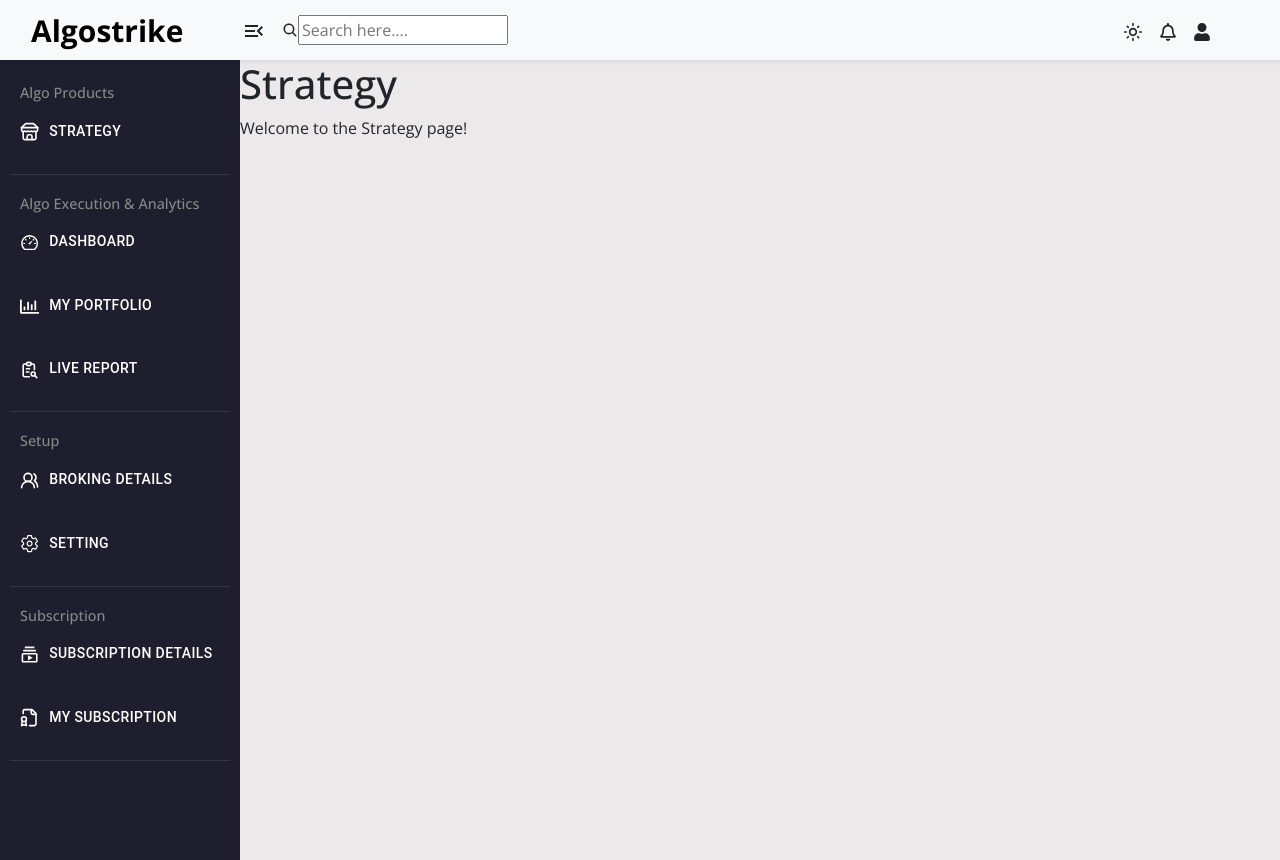
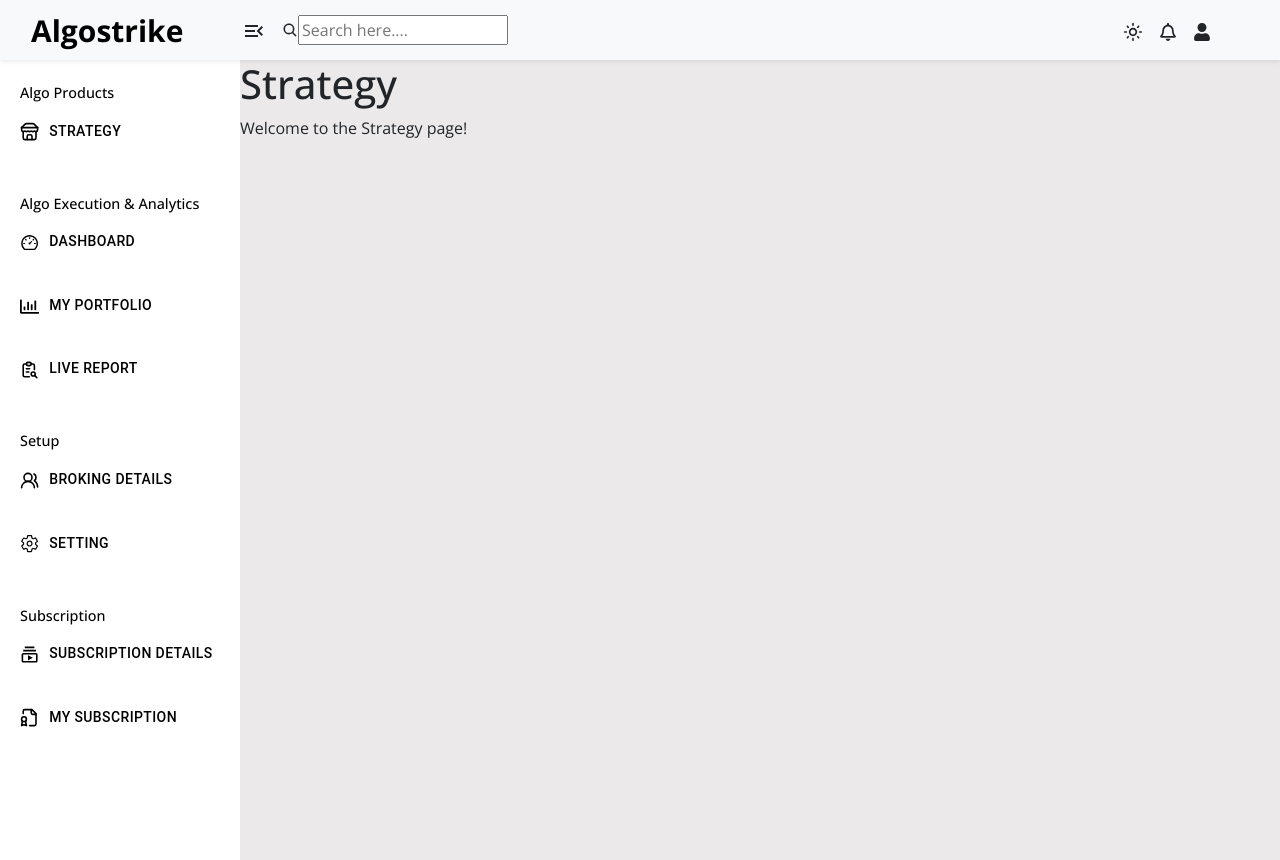
Before and after one commit to muskan-67/my_react_project, a React (Vite) app: page / in a window 1280 px wide. Built offline with nearby package versions, Linux system fonts and the light colour scheme.

Commit message:
code files

```diff
--- a/src/App.css
+++ b/src/App.css
@@ -220,10 +220,10 @@ width: 80%; flex: 0 0 80%;
 .sidebarwrapper {
    width: 240px;
   transition: width 0.3s ease;
-  background-color: #1e1e2f;
+  background-color: #ffffff;
   height: 100vh;
   overflow: hidden;
-  color: #fff;
+  color: #000000;
   position: relative;
 }
 
@@ -248,7 +248,8 @@ width: 80%; flex: 0 0 80%;
   text-transform: none;
   margin: 1.2rem 0 0.5rem;
   padding-left: 10px;
-  color: #888;
+  color: #000000;
+
 }
 
 /* Sidebar List */
@@ -256,12 +257,14 @@ width: 80%; flex: 0 0 80%;
   list-style: none;
   padding-left: 0;
   margin: 0;
+
 }
 
 /* Sidebar List Items */
 .sidebar li {
   margin-bottom: 10px;
   display: flex;
+
 }
 
 /* Sidebar Buttons */
@@ -269,13 +272,14 @@ width: 80%; flex: 0 0 80%;
   display: flex;
   align-items: center;
   gap: 10px;
+   text-decoration: none;
   justify-content: flex-start;
   width: 100%;
   padding: 10px;
   border: none;
   border-radius: 8px;
   background-color: transparent;
-  color: #fff;
+  color: #000000;
   text-align: left;
   transition: all 0.1s  ease-in-out;
 }
@@ -283,6 +287,7 @@ width: 80%; flex: 0 0 80%;
 /* Active/hover state */
 .sidebar button:hover {
   background-color: #333556;
+  color: white;
 }
 
 /* Icons inside button */
@@ -335,7 +340,7 @@ width: 80%; flex: 0 0 80%;
 
   ::-webkit-scrollbar-track {
     background: #f1f1f1;
-    border-radius: 10px;
+
   }
 
 
```
